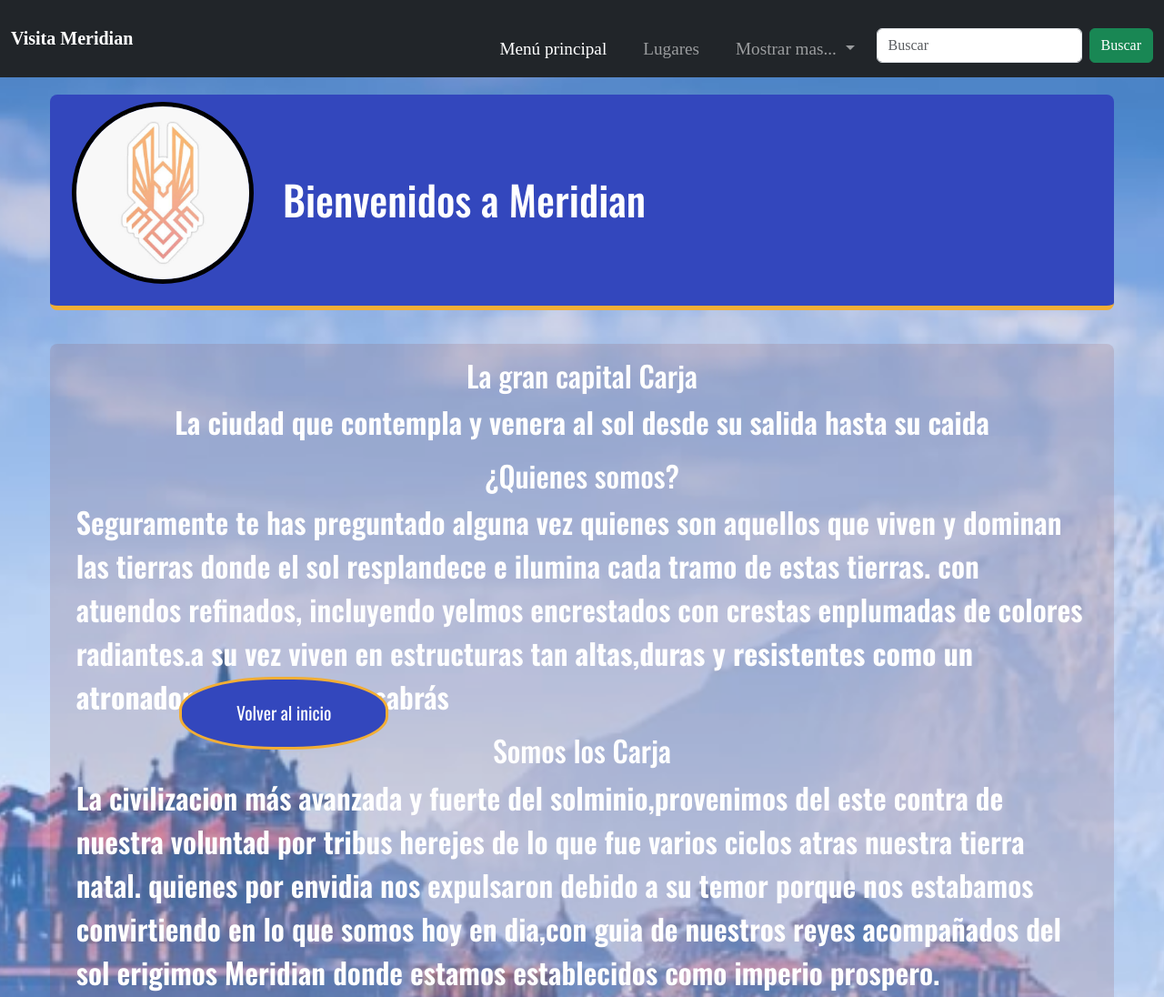
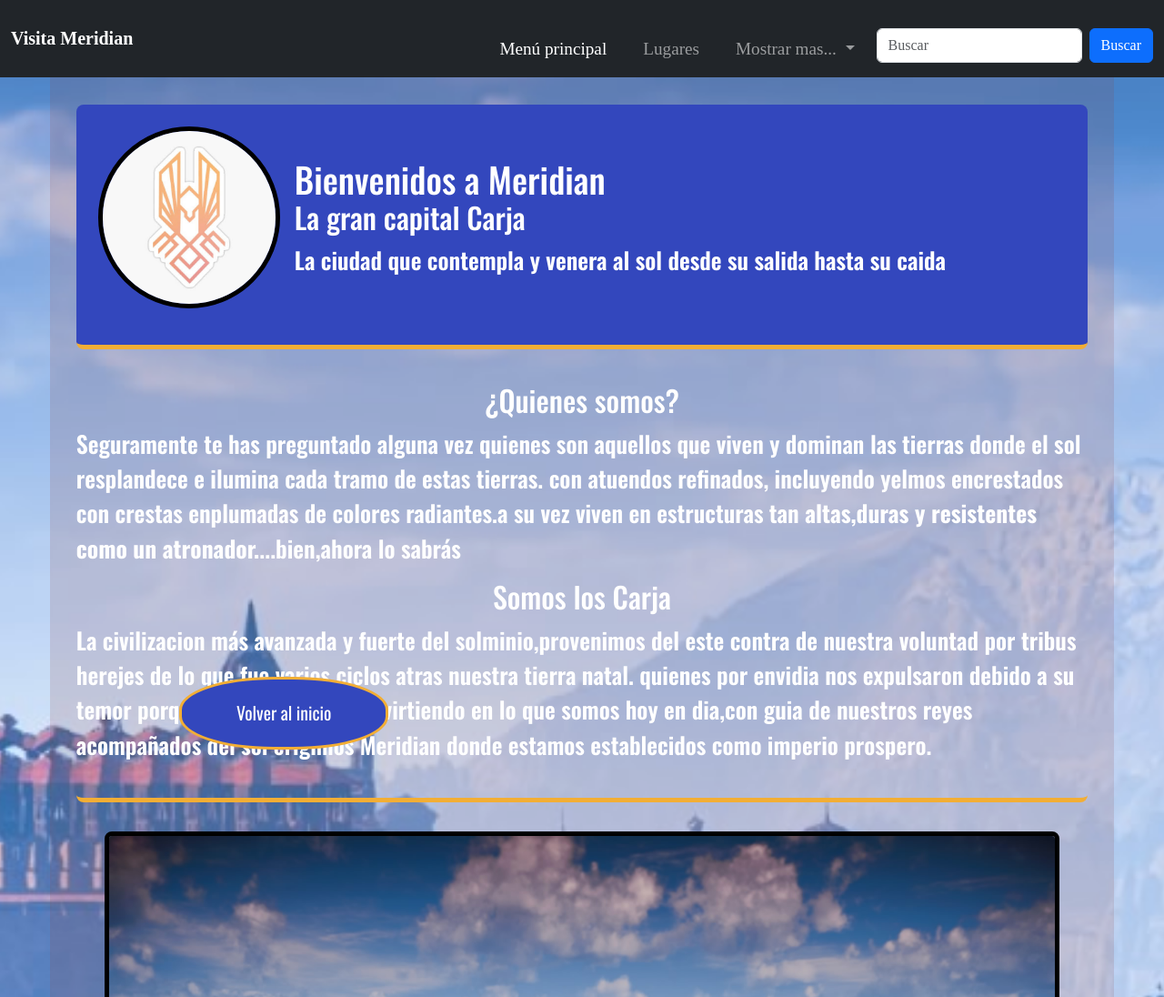
Before and after one commit to ctdcmanda/Trabajo_Practico_Lenguajes_informaticos, a plain HTML site: page index.html in a window 1280 px wide. Shown: the top 1096 px of the page at 91% size. Drawn offline with nearby package versions, Linux system fonts and the light colour scheme; a web font is replaced by a local one.

Commit message:
Arreglos parciales para version-celulares
Se reorganizó el header y se acomodó la presentación de los titulares de páginas bajo la creación de una nueva class section denominada "hero".
En el progreso se acomodó el layout para la version de moviles aunque la imagen "logo" en section class hero sigue presentando inconvenientes.a su vez se hicieron otras correcciones menores.

```diff
--- a/CSS/estilos.css
+++ b/CSS/estilos.css
@@ -33,12 +33,12 @@ body {
     background-position:center;
 }
 h1{
-    font-size: 2.8rem;
+    font-size: 2.4rem;
     color:var(--color-quinto);
     font-family:var(--fuente-cuerpo);
     flex: 1;
-    white-space:nowrap;
     margin:0%;
+
 
 }
 h2{font-size: 2rem;
@@ -52,35 +52,25 @@ p{
     margin-bottom: 1rem;
     color:var(--color-quinto);
     font-family:var(--fuente-cuerpo);
-    font-size:2.0rem;
+    font-size:1.6rem;
     font-weight: 600;
 
 }
 /*HEADER*/
-header{display: flex;
-       flex-direction: column;
-       background-color:var(--color-secundario);
-       color:var(--color-quinto);
-       padding: 1rem 1.5rem;
-       border-bottom:5px solid var(--color-septimo);
-       border-radius: 8px;
-       margin-block-start: 7.5%;
-       margin-block-end:2.3rem;
 
 
 
 
-}
 
 
-.logo{display: flex;
+
+.logo{
     align-items: center;
     width:200px;
     height:200px;
     border-radius: 50%;
     gap: 2rem;
-   max-width: 1000px;
-
+    flex-shrink: 0;
 }
 header h1, h2, h3 {
     color:var(--color-quinto);
@@ -107,6 +97,12 @@ nav a hover{
     color:var(--color-cuarto);
     text-decoration:none;
 }
+
+
+
+
+
+
 a.volver{
     display: flex;
     position: fixed;/* "fixed"fija el elemento en la pagina*/
@@ -124,7 +120,6 @@ a.volver{
 }
 /*Main y secciones*/
 main {
-    padding: 3rem 1.8rem;
     margin-bottom: auto;
     background-color:#8a404028;
     padding: 1rem 1.8rem;
@@ -168,11 +163,29 @@ form{color:var(--color-quinto);
 
 }
 section{
-    margin-bottom:2rem;
+         margin-bottom:2rem;/* separa la seccion inferior de la caja de otras*/
         padding-bottom:1.5rem;
         border-bottom:5px solid var(--color-septimo);
         justify-items:center;
         border-radius:8px;
+}section.hero{
+       display: flex;
+       flex-direction: row;
+       align-items: center;
+       gap: 1rem;
+       padding: 1.5rem;
+       background-color: var(--color-secundario);
+       border-bottom:5px solid var(--color-septimo);
+       border-radius: 8px;
+       margin-block-start: 7.5%;
+       margin-block-end:2.3rem;
+}
+iframe{
+    max-width: 100%;
+    max-height: auto;
+    width: 900px;
+    height: 415px;
+
 }
 /*fooster*/
 footer{font-family:var(--fuente-cuerpo);
@@ -225,6 +238,7 @@ figure.galeria {
 
 
 figure img{
+    max-width:100%;
     width:1050px;
     height:880px;
     text-align:center;
--- a/index.html
+++ b/index.html
@@ -20,16 +20,6 @@
 </head>
 <body>
     <header>
-
-        <div class="logo">
-            <figure><img src="images/logo.jpg"
-              alt="Emblema Carja"
-             class="logo" /></figure>
-
-        <h1>Bienvenidos a Meridian</h1>
-
-    </div>
-
 
         <nav class="navbar navbar-expand-lg navbar-dark bg-dark fixed-top">
             <div class="container-fluid">
@@ -57,6 +47,7 @@
                             </a>
                             <ul class="dropdown-menu dropdown-menu-dark">
                                 <li><a class="dropdown-item" href="ciudad.html">Ciudad</a></li>
+                                <li><a class="dropdown-item" href="lugares.html">Lugares</a></li>
                                 <li><a class="dropdown-item" href="planes.html">Nuestros planes</a></li>
                                 <li>
                                     <hr class="dropdown-divider">
@@ -67,7 +58,7 @@
                     </ul>
                         <form class="d-flex mt-3" role="search">
                             <input class="form-control me-2" type="search" placeholder="Buscar" aria-label="Buscar"/>
-                            <button class="btn btn-success" type="submit">Buscar</button>
+                            <button class="btn btn-primary" type="submit">Buscar</button>
                         </form>
                     </div>
                 </div>
@@ -76,10 +67,22 @@
     </header>
 
     <main>
-        <section class="hero"><h2>La gran capital Carja</h2>
+
+        <section class="hero">
+            <figure>
+            <img src="images/logo.jpg"
+              alt="Emblema Carja"
+             class="logo" />
+                       </figure>
+        <div class="hero-texto"><h1>Bienvenidos a Meridian</h1>
+
+
+            <h2>La gran capital Carja</h2>
         <p>
             La ciudad que contempla y venera al sol desde su salida hasta su caida
-        </p>
+        </p></div>
+        </section>
+        <section>
         <h2>¿Quienes somos?</h2>
         <p>
             Seguramente te has preguntado alguna vez quienes son aquellos que viven y dominan las tierras donde el sol resplandece e ilumina cada tramo de estas tierras.
@@ -97,7 +100,7 @@
             <article>
                     <h2>Refugio para forasteros</h2>
                     <p>
-                        Que mejor lugar para escapar de los peligros del nuevo mundo y de lo alabantes impuros de las sombras que desde la meseta abrazadora del sol
+                        Que mejor lugar para escapar de los peligros del nuevo mundo y de lo alabantes impuros de las sombras que desde la meseta abrazadora del sol,
                         Además no debes preocuparte del ascenso al paraiso Carja ya que contamos con una tecnolgia nunca antes vista <b>llamada ancensor</b> donde podras subir con solo una palanca <b>sin esfuerzo.</b>
                     </p>
 
```
Also changed, not shown: ciudad.html (+10 -9 lines), contacto.html (+12 -9 lines), lugares.html (+13 -10 lines), planes.html (+13 -12 lines).
